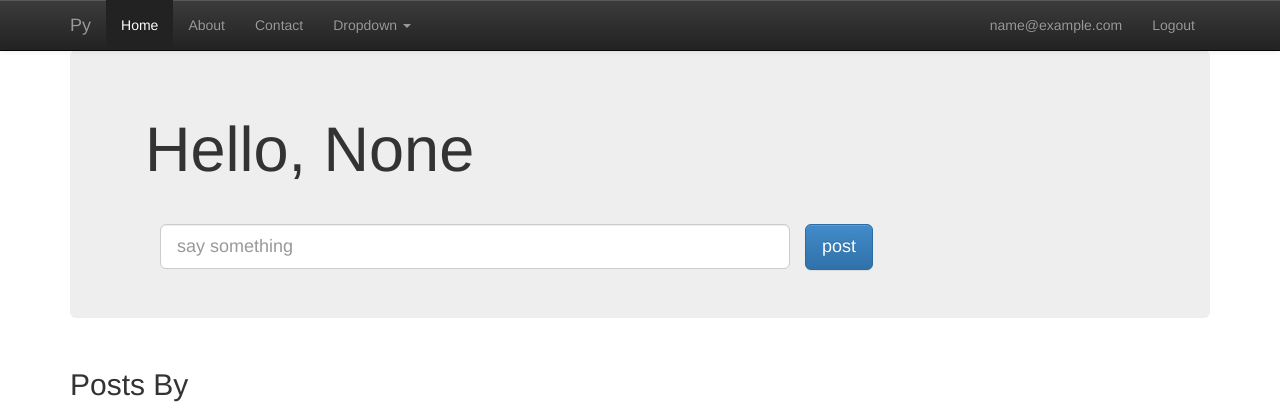
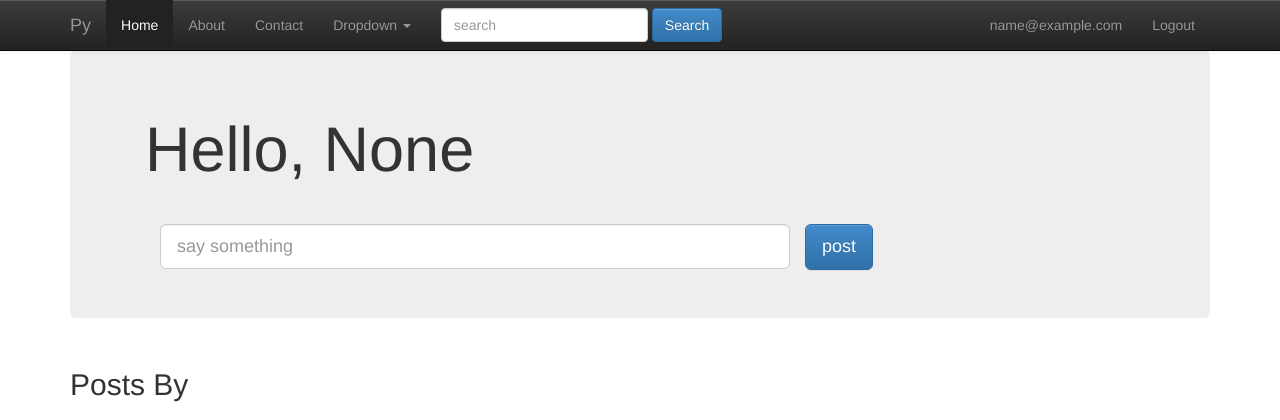
Before and after one commit to zenideas/flaskblog, a Flask app: page / in a window 1280 px wide. Shown: the top 420 px of the page. Run offline with Flask 2, Linux system fonts and the light colour scheme; the visitor is signed in with stand-in values (Sample User, id 1); data comes from the database, SQL or seed files in the repository; data that the repository does not hold is empty; some libraries are stand-ins or nearby versions.

Commit message:
Full Text search added

```diff
--- a/application/controller.py
+++ b/application/controller.py
@@ -1,7 +1,7 @@
 from flask import render_template, flash, redirect, session, url_for, request, g
 from flask.ext.login import login_user, logout_user, current_user, login_required
 from application import app, db, lm, oid
-from forms import LoginForm, UserForm, PostForm
+from forms import LoginForm, UserForm, PostForm, SearchForm
 from models import User, ROLE_USER, ROLE_ADMIN, Post
 from datetime import datetime
 
@@ -18,6 +18,7 @@
         g.user.last_seen = datetime.utcnow()
         db.session.add(g.user)
         db.session.commit()
+        g.search_form = SearchForm()
 
 
 @app.route('/', methods=['GET', 'POST'])
@@ -79,6 +80,21 @@
         form.nickname.data = g.user.nickname
         form.about_me.data = g.user.about_me
     return render_template('edituser.html', form=form, user=g.user)
+
+
+@app.route('/search', methods=['POST'])
+@login_required
+def search():
+    if not g.search_form.validate_on_submit():
+        redirect(url_for('index'))
+    return redirect(url_for('search_result', q=g.search_form.search.data))
+
+
+@app.route('/search_result/<q>', methods=['GET'])
+@login_required
+def search_result(q):
+    results = Post.query.whoosh_search(q, app.config['MAX_SEARCH_RESULTS']).all()
+    return render_template('search_result.html', q=q, results=results)
 
 
 @oid.after_login
--- a/application/forms.py
+++ b/application/forms.py
@@ -33,3 +33,7 @@
 
 class PostForm(Form):
     post = TextField('post', validators=[Required()])
+
+
+class SearchForm(Form):
+    search = TextField('search', validators=[Required()])
--- a/application/models.py
+++ b/application/models.py
@@ -1,5 +1,6 @@
-from application import db
+from application import db, app
 from hashlib import md5
+import flask.ext.whooshalchemy as whooshalchemy
 
 ROLE_USER = 0
 ROLE_ADMIN = 1
@@ -79,6 +80,7 @@
 
 
 class Post(db.Model):
+    __searchable__ = ['body']
     id = db.Column(db.Integer, primary_key=True)
     body = db.Column(db.String(140))
     timestamp = db.Column(db.DateTime)
@@ -86,3 +88,6 @@
 
     def __repr__(self):
         return '<Post %r>' % (self.body)
+
+
+whooshalchemy.whoosh_index(app, Post)
--- a/application/templates/layout.html
+++ b/application/templates/layout.html
@@ -33,6 +33,12 @@
                   </ul>
                 </li>
               </ul>
+              <form method="post" action="{{ url_for('search') }}" class="navbar-form navbar-left" role="search">
+                  <div class="form-group">
+                    {{ g.search_form.search(class='form-control', placeholder='search') }}
+                  </div>
+                  <button class="btn btn-primary" type="submit" name="searc"> Search</button>
+              </form>
               <ul class="nav navbar-nav navbar-right">
               {% if g.user.is_authenticated()  %}
               	<li><a title="view profile"  href="{{ url_for('user', email = g.user.email) }}"> {{g.user.email}} </a></li>
--- a/config.py
+++ b/config.py
@@ -19,3 +19,6 @@
 
 #Pagination
 POSTS_PER_PAGE = 3
+
+WHOOSH_BASE = os.path.join(basedir, 'application/db/search.db')
+MAX_SEARCH_RESULTS = 50
```
Also changed, not shown: application/templates/search_result.html (added, +22 -0 lines), README.md.
